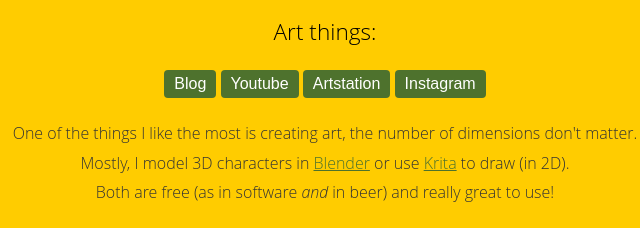
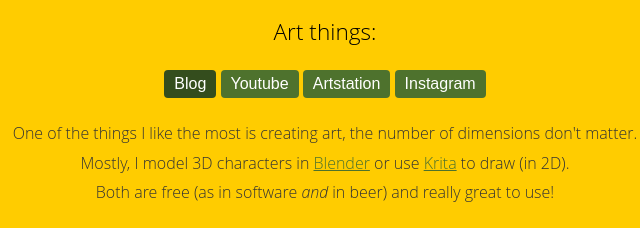
Before and after one commit to pantaire/tairev4, a plain HTML site: page index.html in a window 1280 px wide. In both pictures the pointer is over the button "Blog". Shown: the part 492-720 px from the top of the page, 315-955 px from the left. Drawn offline with Linux system fonts and the light colour scheme.

Commit message:
button hover color

```diff
--- a/air.css
+++ b/air.css
@@ -207,3 +207,6 @@
     display: inline-block;
     font-size: 16px;
   }
+  button:hover {
+    background-color: #344d1d;
+  }
```
